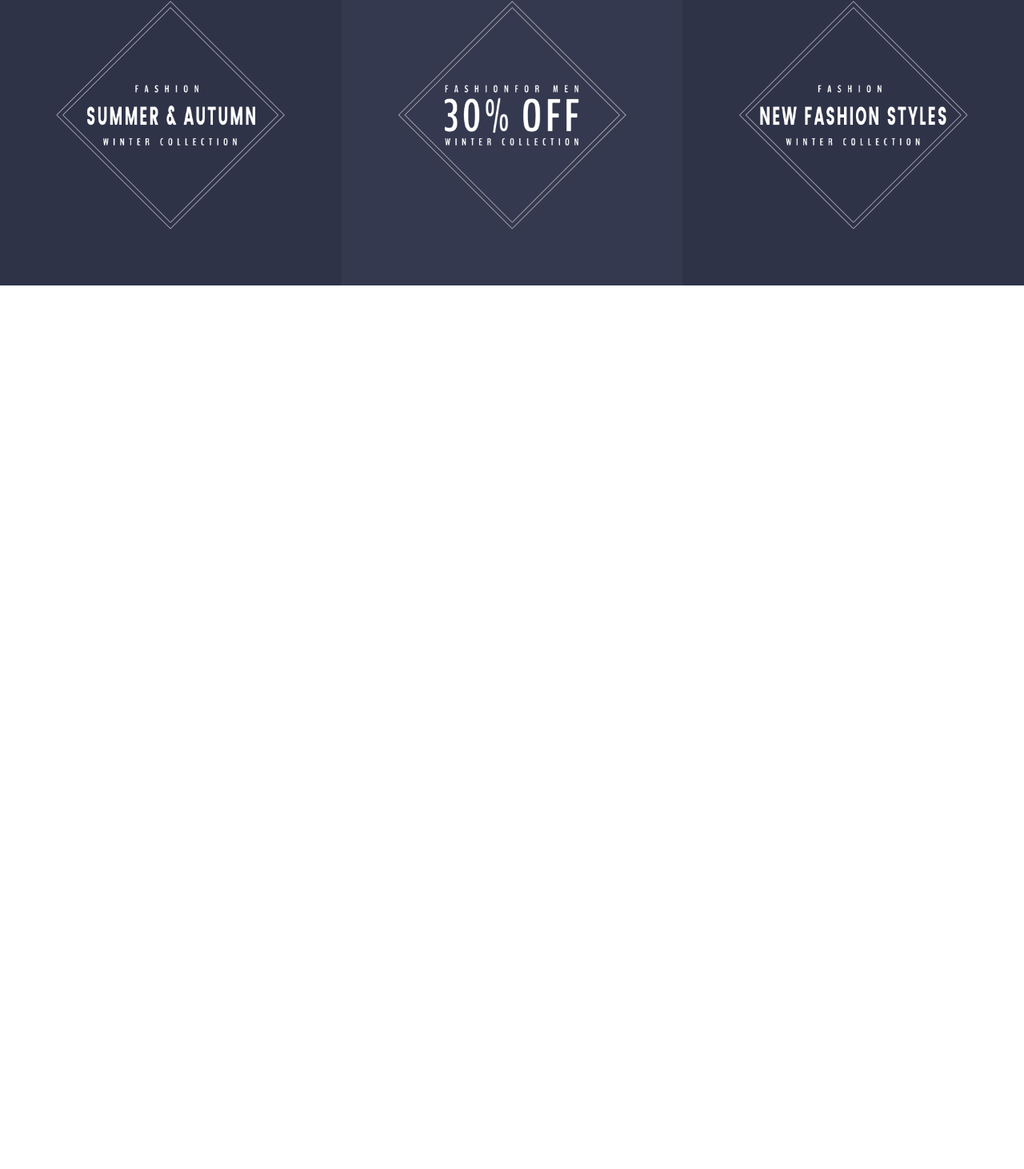
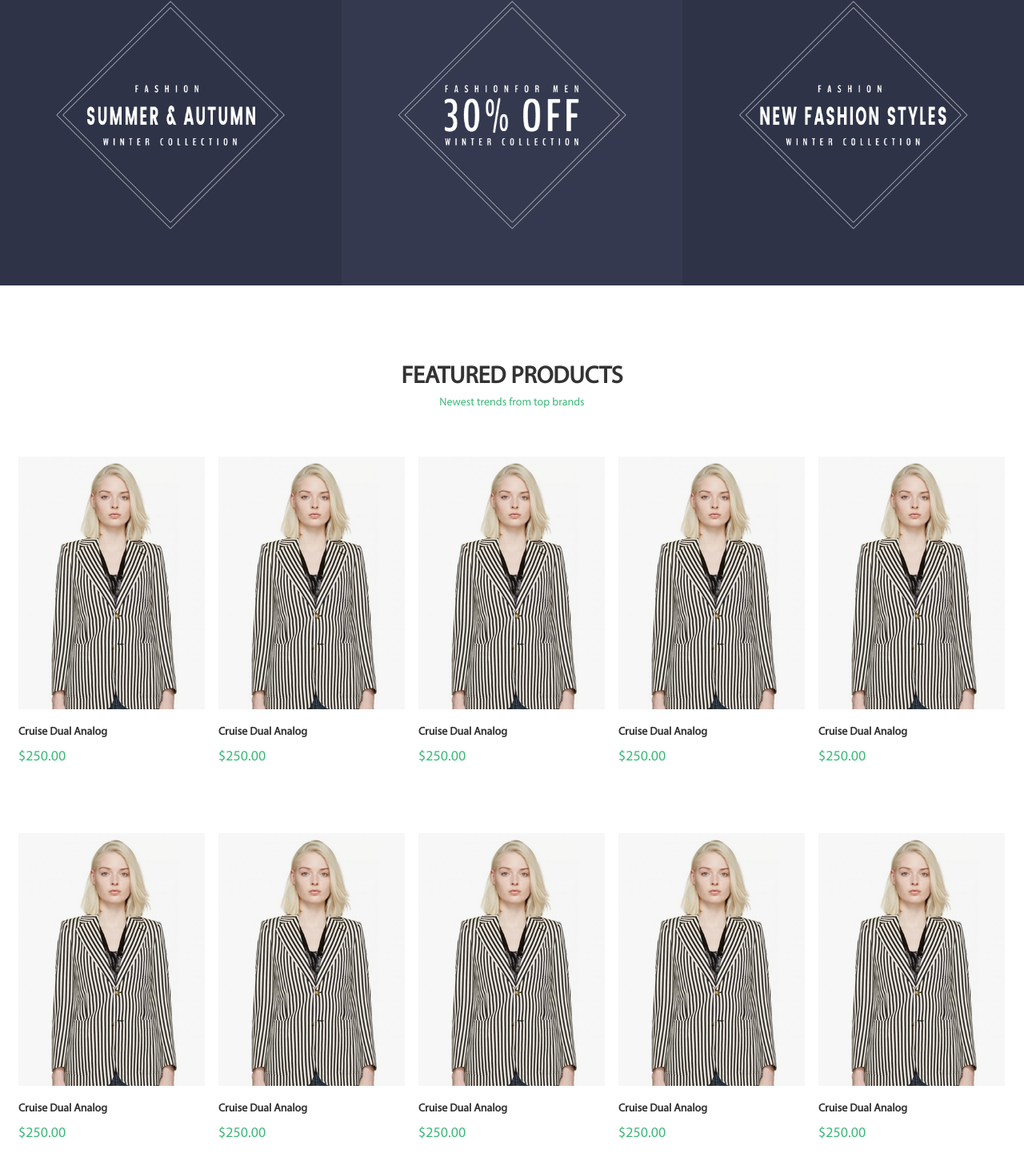
Before and after one commit to ThanhThat/suntech, a plain HTML site: page index.html in a window 1280 px wide. Shown: the part 1303-2765 px from the top of the page at 80% size. Before the commit the page ends 1660 px from the top, so only its background shows below. Drawn offline with Linux system fonts and the light colour scheme.

Commit message:
Feature: success product list.

```diff
--- a/assets/css/main.css
+++ b/assets/css/main.css
@@ -316,7 +316,54 @@ body {
           align-items: center;
   -ms-flex-wrap: wrap;
       flex-wrap: wrap;
+  margin-bottom: 10rem;
 }
 .fashion-list .fashion-item {
   width: 33.3333333333%;
 }
+
+.product-list {
+  margin-bottom: 10rem;
+}
+.product-list-title {
+  text-align: center;
+  font-size: 3rem;
+  font-weight: 700;
+  text-transform: uppercase;
+  margin-bottom: 1rem;
+}
+.product-list-sub-title {
+  text-align: center;
+  font-size: 1.4rem;
+  color: #3cb878;
+  margin: 1rem 0 6rem;
+}
+.product-list .product-main {
+  display: -webkit-box;
+  display: -ms-flexbox;
+  display: flex;
+  -webkit-box-pack: center;
+      -ms-flex-pack: center;
+          justify-content: center;
+  -webkit-box-align: center;
+      -ms-flex-align: center;
+          align-items: center;
+  -ms-flex-wrap: wrap;
+      flex-wrap: wrap;
+  gap: 8.6rem 1.6rem;
+}
+.product-list .product-item {
+  width: calc(20% - 1.6rem);
+  position: relative;
+  cursor: pointer;
+}
+.product-list .product-item-name {
+  margin-top: 2.2rem;
+  margin-bottom: 1.5rem;
+  font-size: 1.4rem;
+  font-weight: bold;
+}
+.product-list .product-item-price {
+  color: #3cb878;
+  font-size: 1.8rem;
+}
--- a/index.html
+++ b/index.html
@@ -201,7 +201,122 @@
       </div>
 
     </section>
+
+    <section class="product-list">
+      <div class="container">
+        <h2 class="product-list-title">
+          Featured Products
+        </h2>
+        <p class="product-list-sub-title">Newest trends from top brands</p>
+        <div class="product-main">
+          <div class="product-item">
+
+            <div class="product-item-image">
+              <img src="./assets/images/feature_products/product.png" alt="girl shirt">
+            </div>
+            <h3 class="product-item-name">Cruise Dual Analog</h3>
+            <p class="product-item-price">&#36;250.00</p>
+
+          </div>
+
+          <div class="product-item">
+
+            <div class="product-item-image">
+              <img src="./assets/images/feature_products/product.png" alt="girl shirt">
+            </div>
+            <h3 class="product-item-name">Cruise Dual Analog</h3>
+            <p class="product-item-price">&#36;250.00</p>
+
+          </div>
+
+          <div class="product-item">
+
+            <div class="product-item-image">
+              <img src="./assets/images/feature_products/product.png" alt="girl shirt">
+            </div>
+            <h3 class="product-item-name">Cruise Dual Analog</h3>
+            <p class="product-item-price">&#36;250.00</p>
+
+          </div>
+
+          <div class="product-item">
+
+            <div class="product-item-image">
+              <img src="./assets/images/feature_products/product.png" alt="girl shirt">
+            </div>
+            <h3 class="product-item-name">Cruise Dual Analog</h3>
+            <p class="product-item-price">&#36;250.00</p>
+
+          </div>
+
+          <div class="product-item">
+
+            <div class="product-item-image">
+              <img src="./assets/images/feature_products/product.png" alt="girl shirt">
+            </div>
+            <h3 class="product-item-name">Cruise Dual Analog</h3>
+            <p class="product-item-price">&#36;250.00</p>
+
+          </div>
+
+          <div class="product-item">
+
+            <div class="product-item-image">
+              <img src="./assets/images/feature_products/product.png" alt="girl shirt">
+            </div>
+            <h3 class="product-item-name">Cruise Dual Analog</h3>
+            <p class="product-item-price">&#36;250.00</p>
+
+          </div>
+
+          <div class="product-item">
+
+            <div class="product-item-image">
+              <img src="./assets/images/feature_products/product.png" alt="girl shirt">
+            </div>
+            <h3 class="product-item-name">Cruise Dual Analog</h3>
+            <p class="product-item-price">&#36;250.00</p>
+
+          </div>
+
+          <div class="product-item">
+
+            <div class="product-item-image">
+              <img src="./assets/images/feature_products/product.png" alt="girl shirt">
+            </div>
+            <h3 class="product-item-name">Cruise Dual Analog</h3>
+            <p class="product-item-price">&#36;250.00</p>
+
+          </div>
+
+          <div class="product-item">
+
+            <div class="product-item-image">
+              <img src="./assets/images/feature_products/product.png" alt="girl shirt">
+            </div>
+            <h3 class="product-item-name">Cruise Dual Analog</h3>
+            <p class="product-item-price">&#36;250.00</p>
+
+          </div>
+
+          <div class="product-item">
+
+            <div class="product-item-image">
+              <img src="./assets/images/feature_products/product.png" alt="girl shirt">
+            </div>
+            <h3 class="product-item-name">Cruise Dual Analog</h3>
+            <p class="product-item-price">&#36;250.00</p>
+
+          </div>
+
+        </div>
+      </div>
+    </section>
   </main>
+
+  <footer class="footer">
+
+  </footer>
 </body>
 
 </html>
```
Also changed, not shown: assets/css/main.min.css.
